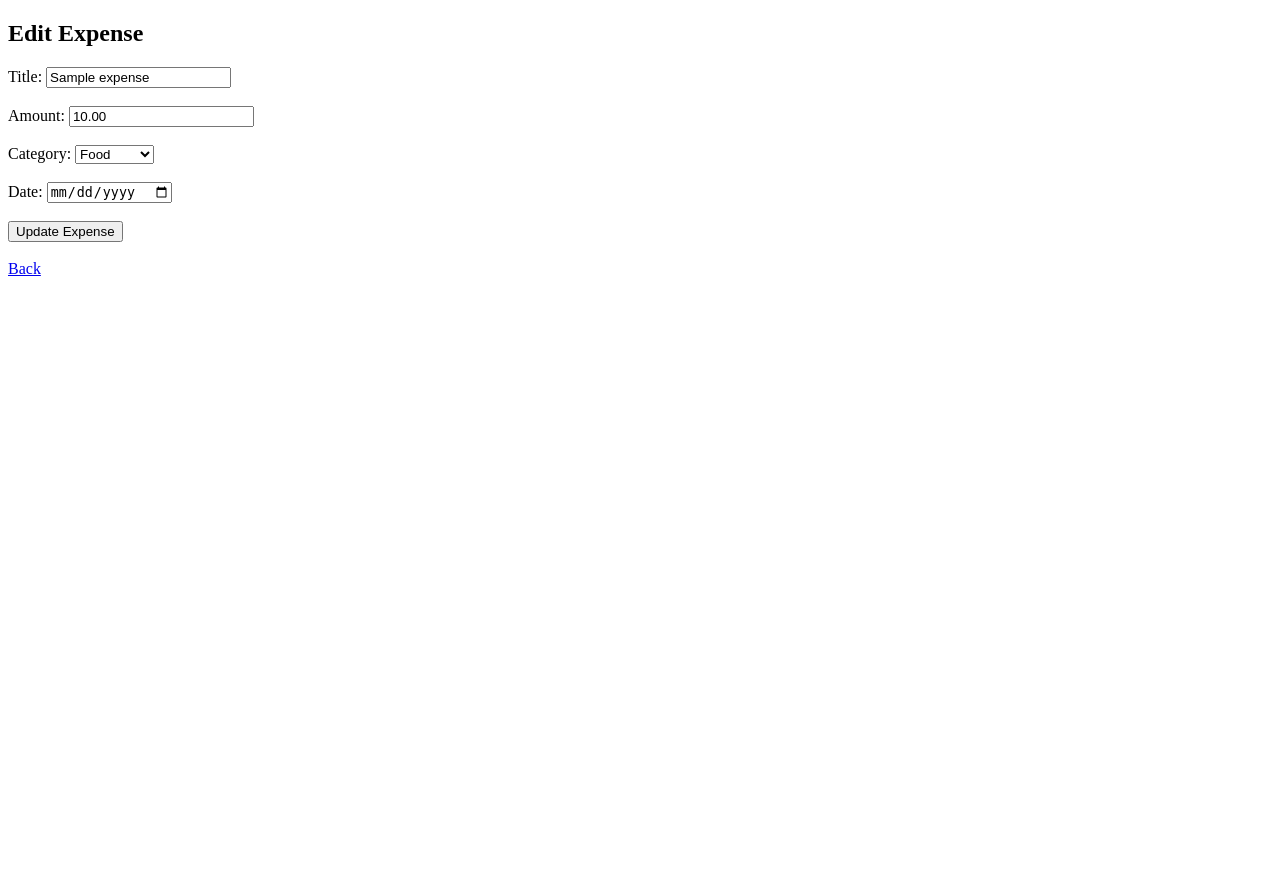
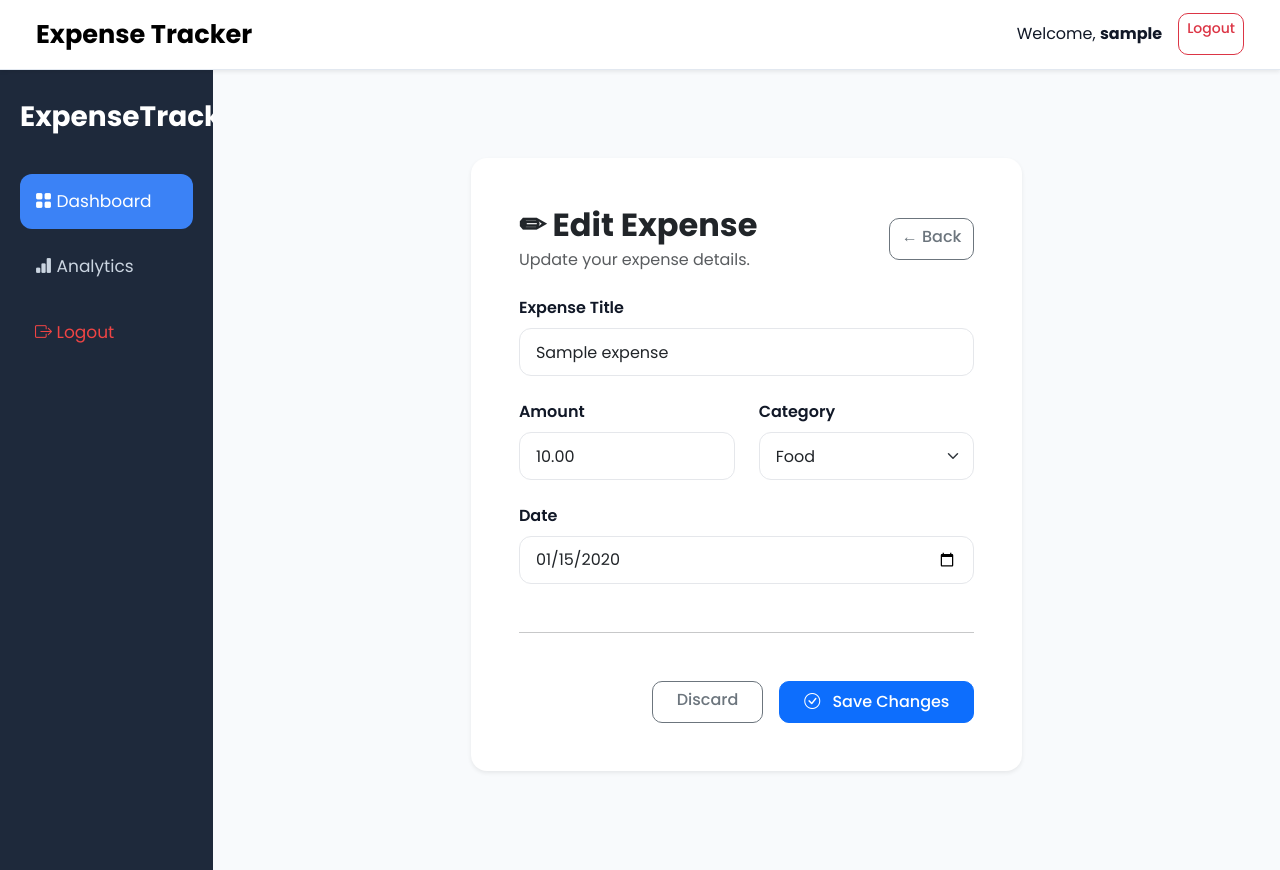
Before and after one commit to Ayush-OP00/Personal-Expense-Tracker, a Django app: page /edit/1/ in a window 1280 px wide. Before the commit the page ends 276 px from the top, so only its background shows below. Run offline with Django 5.2, Linux system fonts and the light colour scheme; a user stored in the database is signed in; tables that the repository leaves empty hold one stand-in row (values such as "Sample post"); one stand-in notice (Sample message) is shown.

Commit message:
feat(edit): redesign expense editing interface with modern UI

```diff
--- a/tracker/appTracker/static/css/dashboard.css
+++ b/tracker/appTracker/static/css/dashboard.css
@@ -461,12 +461,9 @@
 
 }
 
-.category-badge.shopping {
-
-    background: #F3E8FF;
-
-    color: #7E22CE;
-
+.category-badge.shopping{
+    background:#E0E7FF;
+    color:#4338CA;
 }
 
 .category-badge.bills {
--- a/tracker/appTracker/static/css/main.css
+++ b/tracker/appTracker/static/css/main.css
@@ -115,3 +115,58 @@ body{
     padding:40px;
     background:var(--bg);
 }
+
+/* ==========================================
+   Toast Notifications
+========================================== */
+
+.toast{
+    min-width:320px;
+    border-radius:16px;
+    box-shadow:0 12px 30px rgba(0,0,0,.18);
+    overflow:hidden;
+}
+
+.toast-body{
+
+    display:flex;
+    align-items:center;
+    font-weight:500;
+    font-size:.95rem;
+
+}
+
+.toast-icon{
+
+    font-size:1.25rem;
+
+}
+
+.toast-container{
+
+    margin-top:18px;
+    margin-right:18px;
+
+}
+
+/* ==========================================
+   Edit Expense Page
+========================================== */
+
+.edit-card{
+
+    animation:fadeIn .35s ease;
+
+}
+
+.btn{
+
+    transition:.25s ease;
+
+}
+
+.btn:hover{
+
+    transform:translateY(-2px);
+
+}
--- /dev/null
+++ b/tracker/appTracker/static/js/toasts.js
@@ -0,0 +1,16 @@
+document.addEventListener("DOMContentLoaded", function () {
+
+    const toastElements = document.querySelectorAll(".toast");
+
+    toastElements.forEach(function (toastElement) {
+
+        const toast = new bootstrap.Toast(toastElement, {
+            delay: 3500,
+            autohide: true
+        });
+
+        toast.show();
+
+    });
+
+});
--- a/tracker/appTracker/templates/base.html
+++ b/tracker/appTracker/templates/base.html
@@ -67,6 +67,10 @@
 
     <script src="{% static 'js/filters.js' %}"></script>
 
+    <script src="{% static 'js/toasts.js' %}"></script>
+
+    {% include 'includes/toasts.html' %}
+
 </body>
 
 </html>
--- a/tracker/appTracker/templates/dashboard/components/expense_table.html
+++ b/tracker/appTracker/templates/dashboard/components/expense_table.html
@@ -57,7 +57,7 @@
                         </td>
 
                         <td>
-                            <span class="badge category-badge {{ expense.category }}">
+                            <span class="badge category-badge {{ expense.category|lower}}">
                                 {{ expense.category|title }}
                             </span>
                         </td>
--- a/tracker/appTracker/templates/expenses/edit_expense.html
+++ b/tracker/appTracker/templates/expenses/edit_expense.html
@@ -1,41 +1,142 @@
-<!DOCTYPE html>
-<html>
-<head>
-    <meta charset="UTF-8">
-    <meta name="viewport" content="width=device-width, initial-scale=1.0">
-    <title>Edit Expense</title>
-</head>
-<body>
+{% extends 'base.html' %}
 
-<h2>Edit Expense</h2>
+{% block content %}
 
-<form method="POST">
-    {% csrf_token %}
+<div class="container py-5">
 
-    <label>Title:</label>
-    <input type="text" name="title" value="{{ expense.title }}"><br><br>
+    <div class="row justify-content-center">
 
-    <label>Amount:</label>
-    <input type="number" name="amount" value="{{ expense.amount }}"><br><br>
+        <div class="col-lg-8 col-xl-7">
 
-    <label>Category:</label>
-    <select name="category">
-        <option value="Food" {% if expense.category == "Food" %}selected{% endif %}>Food</option>
-        <option value="Transport" {% if expense.category == "Transport" %}selected{% endif %}>Transport</option>
-        <option value="Shopping" {% if expense.category == "Shopping" %}selected{% endif %}>Shopping</option>
-        <option value="Bills" {% if expense.category == "Bills" %}selected{% endif %}>Bills</option>
-        <option value="Other" {% if expense.category == "Other" %}selected{% endif %}>Other</option>
-    </select><br><br>
+            <div class="card shadow-sm border-0 rounded-4 edit-card">
 
-    <label>Date:</label>
-    <input type="date" name="date" value="{{ expense.date }}"><br><br>
+                <div class="card-body p-5">
 
-    <button type="submit">Update Expense</button>
+                    <div class="d-flex justify-content-between align-items-center mb-4">
 
-</form>
+                        <div>
 
-<br>
-<a href="{% url 'manage' %}">Back</a>
+                            <h2 class="fw-bold mb-1">
+                                ✏ Edit Expense
+                            </h2>
 
-</body>
-</html>
+                            <p class="text-muted mb-0">
+                                Update your expense details.
+                            </p>
+
+                        </div>
+
+                        <a href="{% url 'manage' %}" class="btn btn-outline-secondary">
+
+                            ← Back
+
+                        </a>
+
+                    </div>
+
+                    <form method="POST">
+
+                        {% csrf_token %}
+
+                        <div class="row g-4">
+
+                            <div class="col-12">
+
+                                <label class="form-label fw-semibold">
+                                    Expense Title
+                                </label>
+
+                                <input type="text" name="title" class="form-control" autocomplete="off" value="{{ expense.title }}"
+                                    required>
+
+                            </div>
+
+                            <div class="col-md-6">
+
+                                <label class="form-label fw-semibold">
+                                    Amount
+                                </label>
+
+                                <input type="number" name="amount" class="form-control" autocomplete="off" value="{{ expense.amount }}"
+                                    step="0.01" min="0" required>
+
+                            </div>
+
+                            <div class="col-md-6">
+
+                                <label class="form-label fw-semibold">
+                                    Category
+                                </label>
+
+                                <select name="category" class="form-select" required>
+
+                                    <option value="Food" {% if expense.category == "Food" %}selected{% endif %}>
+                                        Food
+                                    </option>
+
+                                    <option value="Transport" {% if expense.category == "Transport" %}selected{% endif %}>
+                                        Transport
+                                    </option>
+
+                                    <option value="Shopping" {% if expense.category == "Shopping" %}selected{% endif %}>
+                                        Shopping
+                                    </option>
+
+                                    <option value="Bills" {% if expense.category == "Bills" %}selected{% endif %}>
+                                        Bills
+                                    </option>
+
+                                    <option value="Other" {% if expense.category == "Other" %}selected{% endif %}>
+                                        Other
+                                    </option>
+
+                                </select>
+
+                            </div>
+
+                            <div class="col-12">
+
+                                <label class="form-label fw-semibold">
+                                    Date
+                                </label>
+
+                                <input type="date" name="date" class="form-control"
+                                    value="{{ expense.date|date:'Y-m-d' }}" required>
+
+                            </div>
+
+                        </div>
+
+                        <hr class="my-5">
+
+                        <div class="d-flex justify-content-end gap-3">
+
+                            <a href="{% url 'manage' %}" class="btn btn-outline-secondary px-4">
+
+                                Discard
+
+                            </a>
+
+                            <button type="submit" class="btn btn-primary px-4">
+
+                                <i class="bi bi-check-circle me-2"></i>
+
+                                Save Changes
+
+                            </button>
+
+                        </div>
+
+                    </form>
+
+                </div>
+
+            </div>
+
+        </div>
+
+    </div>
+
+</div>
+
+{% endblock %}
--- /dev/null
+++ b/tracker/appTracker/templates/includes/toasts.html
@@ -0,0 +1,59 @@
+{% if messages %}
+
+<div class="toast-container position-fixed top-0 end-0 p-3" style="z-index:1080;">
+
+    {% for message in messages %}
+
+    <div class="toast align-items-center border-0
+        {% if message.tags == 'success' %}
+            text-bg-success
+        {% elif message.tags == 'error' %}
+            text-bg-danger
+        {% elif message.tags == 'warning' %}
+            text-bg-warning
+        {% else %}
+            text-bg-primary
+        {% endif %}" role="alert" aria-live="assertive" aria-atomic="true">
+
+        <div class="d-flex">
+
+            <div class="toast-body d-flex align-items-center">
+
+                <span class="toast-icon me-3">
+
+                    {% if message.tags == 'success' %}
+                    <i class="bi bi-check-circle-fill"></i>
+
+                    {% elif message.tags == 'error' %}
+                    <i class="bi bi-x-circle-fill"></i>
+
+                    {% elif message.tags == 'warning' %}
+                    <i class="bi bi-exclamation-triangle-fill"></i>
+
+                    {% else %}
+                    <i class="bi bi-info-circle-fill"></i>
+
+                    {% endif %}
+
+                </span>
+
+                <span>
+
+                    {{ message }}
+
+                </span>
+
+            </div>
+
+            <button type="button" class="btn-close btn-close-white me-2 m-auto" data-bs-dismiss="toast">
+            </button>
+
+        </div>
+
+    </div>
+
+    {% endfor %}
+
+</div>
+
+{% endif %}
--- a/tracker/appTracker/views.py
+++ b/tracker/appTracker/views.py
@@ -149,7 +149,7 @@ def edit_expense(request, id):
         expense.date = request.POST.get('date')
 
         expense.save()
-        messages.success(request, "Expense updated successfully.")
+        messages.info(request, "Expense updated successfully.")
 
         return redirect('manage')
     return render(request,'expenses/edit_expense.html', {'expense' : expense})
@@ -166,7 +166,7 @@ def delete_expense(request, id):
             user=request.user
         )
         expense.delete()
-        messages.success(request, "Expense deleted successfully.")
+        messages.error(request, "Expense deleted successfully.")
 
     return redirect("manage")
 
```
